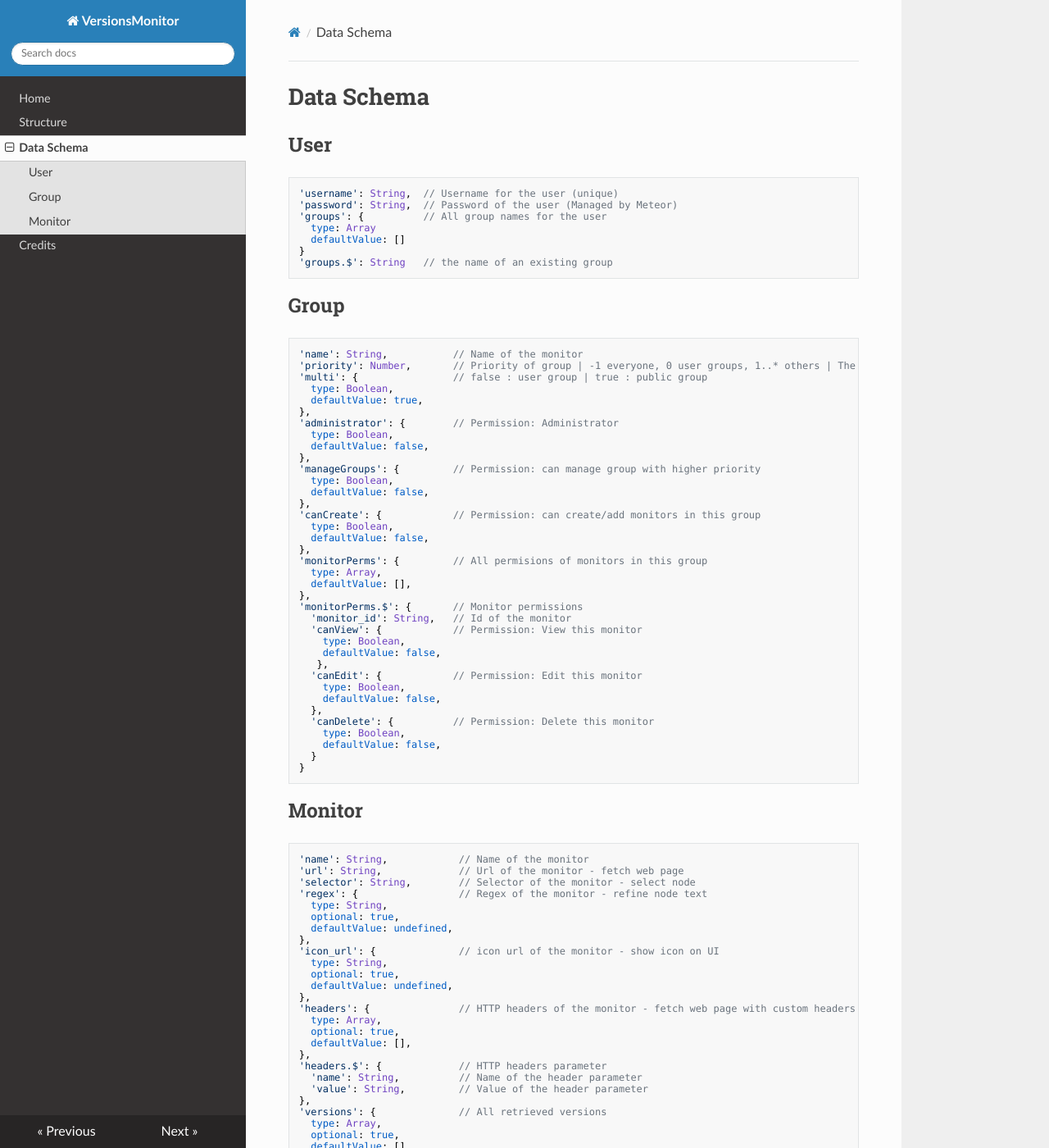
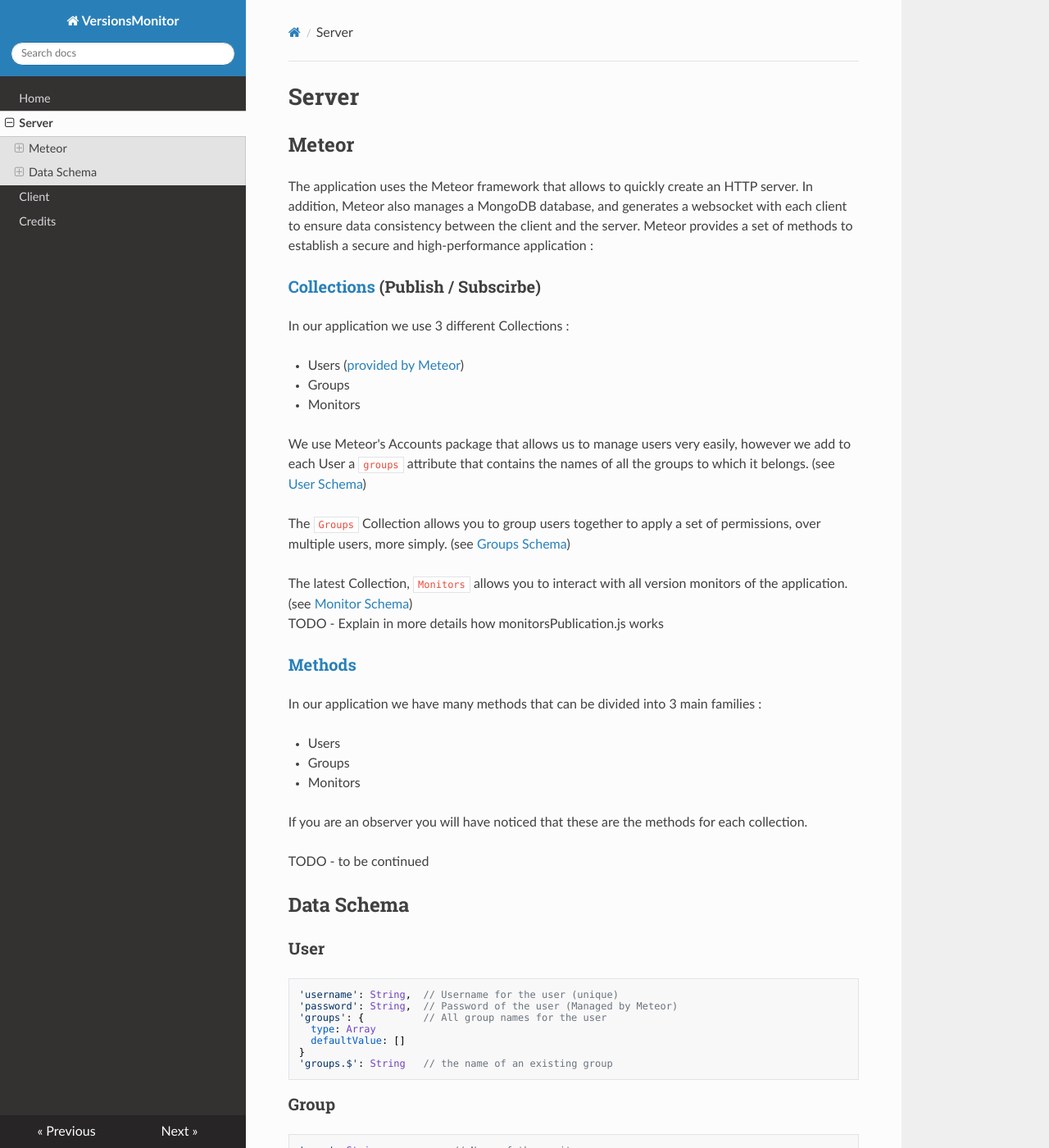
Before and after one commit to LenhardErwan/VersionsMonitor, an MkDocs documentation site: the page built from docs/server.md, in a window 1280 px wide and 1400 px high. Shown: the whole window at 82% size. Built offline with MkDocs 1.6.1, drawn with Linux system fonts in a browser that asks for light colours; nearby versions of some CDN libraries.

Commit message:
feat: Better doc structure

````diff
--- a/docs/data_schema.md
+++ b/docs/server.md
@@ -1,6 +1,39 @@
-# Data Schema
+# Server
 
-## User
+## Meteor
+
+The application uses the Meteor framework that allows to quickly create an HTTP server. In addition, Meteor also manages a MongoDB database, and generates a websocket with each client to ensure data consistency between the client and the server. Meteor provides a set of methods to establish a secure and high-performance application :
+
+### [Collections](https://docs.meteor.com/api/collections.html) (Publish / Subscirbe)
+
+In our application we use 3 different Collections :
+
+- Users ([provided by Meteor](https://docs.meteor.com/api/accounts.html))
+- Groups
+- Monitors
+
+We use Meteor's Accounts package that allows us to manage users very easily, however we add to each User a `groups` attribute that contains the names of all the groups to which it belongs. (see [User Schema](/data_schema/#user))
+
+The `Groups` Collection allows you to group users together to apply a set of permissions, over multiple users, more simply. (see [Groups Schema](/data_schema/#groups))
+
+The latest Collection, `Monitors` allows you to interact with all version monitors of the application. (see [Monitor Schema](/data_schema/#monitors))
+TODO - Explain in more details how monitorsPublication.js works
+
+### [Methods](https://docs.meteor.com/api/methods.html)
+
+In our application we have many methods that can be divided into 3 main families :
+
+- Users
+- Groups
+- Monitors
+
+If you are an observer you will have noticed that these are the methods for each collection.
+
+TODO - to be continued
+
+## Data Schema
+
+### User
 
 ```js
 'username': String,  // Username for the user (unique)
@@ -12,7 +45,7 @@
 'groups.$': String   // the name of an existing group
 ```
 
-## Group
+### Group
 
 ```js
 'name': String,           // Name of the monitor
@@ -54,7 +87,7 @@
 }
 ```
 
-## Monitor
+### Monitor
 
 ```js
 'name': String,            // Name of the monitor
--- a/mkdocs.yml
+++ b/mkdocs.yml
@@ -1,7 +1,7 @@
 site_name: VersionsMonitor
 nav:
   - 'index.md'
-  - 'structure.md'
-  - 'data_schema.md'
+  - 'server.md'
+  - 'client.md'
   - 'credits.md'
 theme: readthedocs
````
Also changed, not shown: docs/client.md (renamed from docs/structure.md, +3 -46 lines), docs/index.md (+8 -0 lines).
